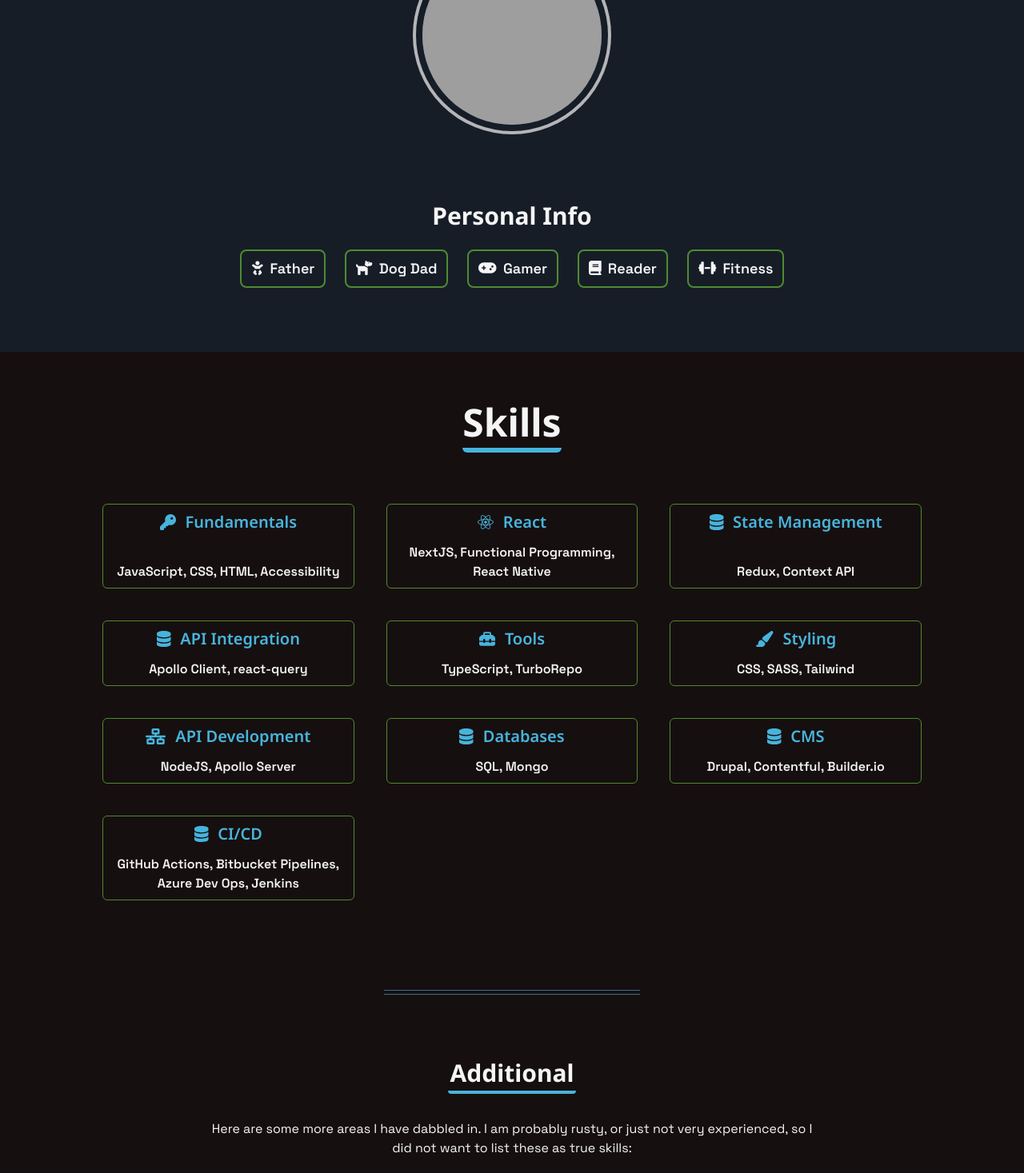
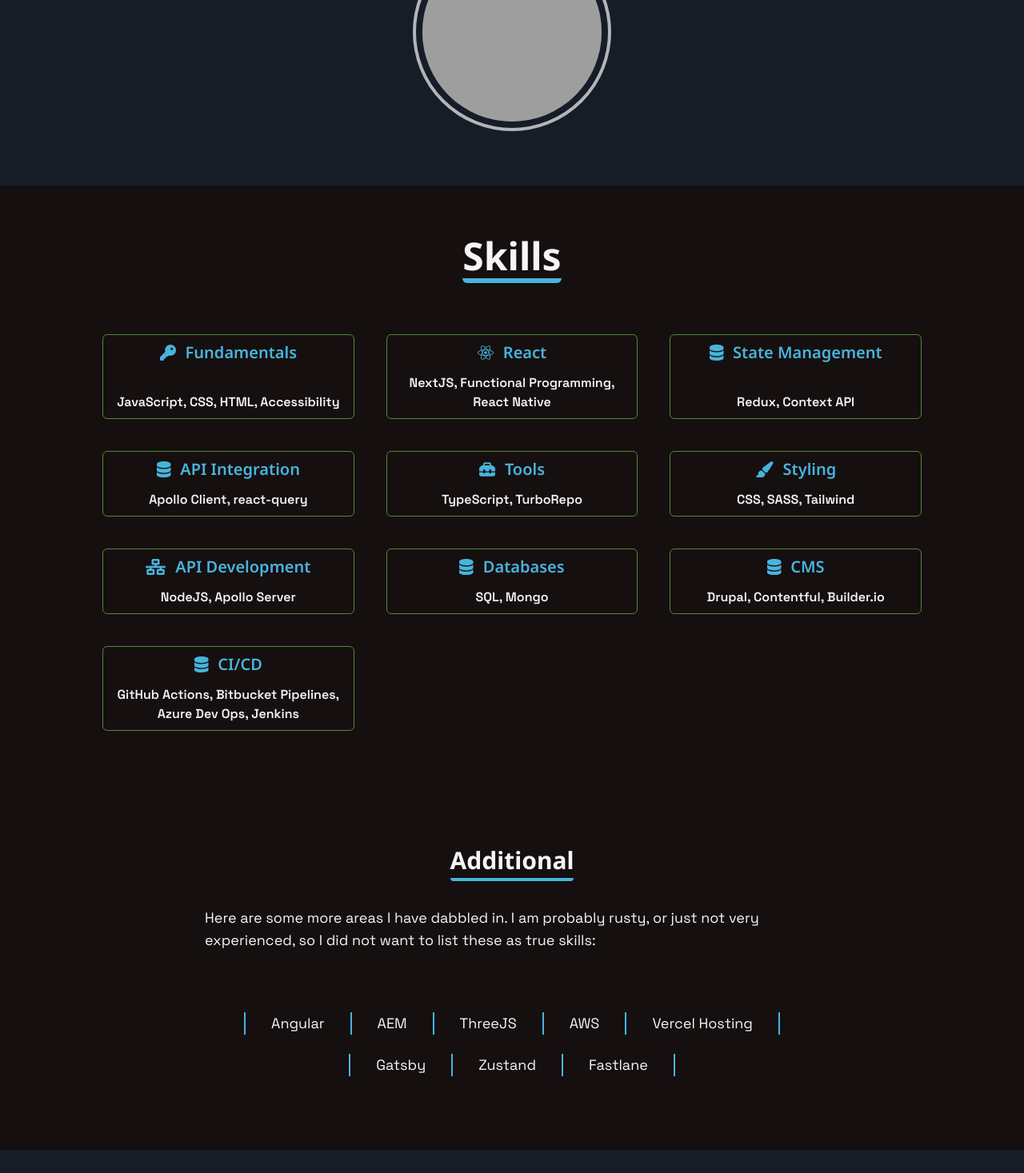
Before and after one commit to jrigert/portfolio, a Next.js app: page / in a window 1280 px wide. Shown: the part 1330-2797 px from the top of the page at 80% size. Built offline with nearby package versions, Linux system fonts and the light colour scheme; grey boxes are pictures that could not be loaded.

Commit message:
- adding underline directly to Heading component - adding the More section

```diff
--- a/src/components/PageSectionHeading.tsx
+++ b/src/components/PageSectionHeading.tsx
@@ -10,12 +10,13 @@
   /** defaults to vertical */
   enterAnimation?: 'horizontal' | 'vertical';
   title: string;
+  headingClassName?: string;
 }
 
 export const PageSectionHeading: FunctionComponent<PageSectionHeadingProps> = (
   props,
 ) => {
-  const { enterAnimation = 'vertical', title } = props;
+  const { enterAnimation = 'vertical', title, headingClassName } = props;
 
   const { className: animationClassName, registerRef } = useEnterAnimation({
     initialClassName: classNames('opacity-0', {
@@ -34,10 +35,9 @@
           animationClassName,
         )}
       >
-        <Heading tag="h2" className="mb-2">
+        <Heading tag="h2" className={headingClassName} underline>
           {title}
         </Heading>
-        <Underline />
       </div>
     </div>
   );
--- a/src/components/core/Heading.tsx
+++ b/src/components/core/Heading.tsx
@@ -1,3 +1,4 @@
+import { Underline, UnderlineVariant } from '@/components/core/Underline';
 import { classNames, getHeadingClasses } from '@/utils/style';
 import React, { FunctionComponent, PropsWithChildren, useMemo } from 'react';
 
@@ -11,6 +12,9 @@
   > {
   tag: HeadingLevel;
   tagStyle?: HeadingLevel;
+  underline?: boolean;
+  underlineClassName?: string;
+  wrapperClassName?: string;
 }
 
 const sanitizeHeadingLevel = (
@@ -32,6 +36,9 @@
     className,
     tag: tagProp,
     tagStyle: tagStyleProp,
+    underline,
+    underlineClassName,
+    wrapperClassName,
     ...headingProps
   } = props;
   const tag = sanitizeHeadingLevel(tagProp);
@@ -39,12 +46,29 @@
 
   const combinedClassNames = useMemo(() => {
     const headingClassNames = getHeadingClasses({ level: tagStyle });
-    return classNames(headingClassNames, className);
-  }, [className, tagStyle]);
+    return classNames(headingClassNames, { 'mb-1': underline }, className);
+  }, [className, tagStyle, underline]);
 
-  return React.createElement(
+  const headingElement = React.createElement(
     tag,
     { className: combinedClassNames, ...headingProps },
     children,
   );
+
+  if (!underline) {
+    return headingElement;
+  }
+
+  const underlineVariant: UnderlineVariant = ['h1', 'h2'].includes(tagStyle)
+    ? 'medium'
+    : 'skinny';
+
+  return (
+    <div className={classNames('flex', wrapperClassName)}>
+      <div>
+        {headingElement}
+        <Underline className={underlineClassName} variant={underlineVariant} />
+      </div>
+    </div>
+  );
 };
--- a/src/components/core/Underline.tsx
+++ b/src/components/core/Underline.tsx
@@ -2,9 +2,11 @@
 import { classNames } from '@/utils/style';
 import type { FunctionComponent } from 'react';
 
+export type UnderlineVariant = 'skinny' | 'medium';
+
 export interface UnderlineProps extends WithClassName {
   /** defaults to medium */
-  variant?: 'skinny' | 'medium';
+  variant?: UnderlineVariant;
 }
 
 export const Underline: FunctionComponent<UnderlineProps> = (props) => {
--- a/src/config/homepage.tsx
+++ b/src/config/homepage.tsx
@@ -1,6 +1,7 @@
 import { HomePageSectionProps } from '@/pages/home';
 import { HomeAbout } from '@/pages/home/About';
 import { HomeExperience } from '@/pages/home/Experience';
+import { HomeMore } from '@/pages/home/HomeMore';
 import { HomeSkills } from '@/pages/home/Skills';
 import { HomeWelcome } from '@/pages/home/Welcome';
 import { FunctionComponent } from 'react';
@@ -37,5 +38,10 @@
       id: 'experience',
       Component: HomeExperience,
     },
+    {
+      linkLabel: 'More',
+      id: 'more',
+      Component: HomeMore,
+    },
   ],
 } as const;
--- a/src/pages/home/About.tsx
+++ b/src/pages/home/About.tsx
@@ -1,19 +1,10 @@
 'use client';
 
-import { Badge } from '@/components/core/Badge';
 import { FadeInContainer } from '@/components/animation/FadeInContainer';
-import { Heading } from '@/components/core/Heading';
 import { ImageCircle } from '@/components/core/ImageCircle';
 import { PageSection } from '@/components/PageSection';
 import { PageSectionHeading } from '@/components/PageSectionHeading';
 import { HomePageSectionProps } from '@/pages/home/index';
-import {
-  faDog,
-  faBaby,
-  faGamepad,
-  faBook,
-  faDumbbell,
-} from '@fortawesome/free-solid-svg-icons';
 import type { FunctionComponent } from 'react';
 
 export const HomeAbout: FunctionComponent<HomePageSectionProps> = (props) => {
@@ -41,20 +32,6 @@
       <div className="mt-16 flex justify-center">
         <ImageCircle src="/images/me.png" alt="A picture of me, Jon Rigert" />
       </div>
-
-      <FadeInContainer>
-        <Heading tag="h3" className="mb-6 mt-24 text-center">
-          Personal Info
-        </Heading>
-
-        <ul className="flex flex-wrap justify-center gap-6">
-          <Badge icon={faBaby} label="Father" />
-          <Badge icon={faDog} label="Dog Dad" />
-          <Badge icon={faGamepad} label="Gamer" />
-          <Badge icon={faBook} label="Reader" />
-          <Badge icon={faDumbbell} label="Fitness" />
-        </ul>
-      </FadeInContainer>
     </PageSection>
   );
 };
--- a/src/pages/home/Experience.tsx
+++ b/src/pages/home/Experience.tsx
@@ -77,7 +77,7 @@
 
   return (
     <PageSection id={id} fullHeight variant="secondary">
-      <PageSectionHeading title="Experience" />
+      <PageSectionHeading title="Experience" headingClassName="mb-3" />
 
       <div className="mx-auto max-w-screen-lg py-20">
         {CARDS.map((card, index) => (
--- /dev/null
+++ b/src/pages/home/HomeMore.tsx
@@ -0,0 +1,60 @@
+'use client';
+
+import { FadeInContainer } from '@/components/animation/FadeInContainer';
+import { Badge } from '@/components/core/Badge';
+import { Heading } from '@/components/core/Heading';
+import { PageSection } from '@/components/PageSection';
+import { PageSectionHeading } from '@/components/PageSectionHeading';
+import { HomePageSectionProps } from '@/pages/home/index';
+import {
+  faBaby,
+  faBook,
+  faDog,
+  faDumbbell,
+  faGamepad,
+} from '@fortawesome/free-solid-svg-icons';
+import { FunctionComponent } from 'react';
+
+export const HomeMore: FunctionComponent<HomePageSectionProps> = (props) => {
+  const { id } = props;
+
+  return (
+    <PageSection id={id}>
+      <PageSectionHeading title="More About Me" />
+
+      <FadeInContainer>
+        <Heading
+          tag="h3"
+          wrapperClassName="mb-12 mt-24 justify-center"
+          underline
+        >
+          Personal Info
+        </Heading>
+
+        <ul className="flex flex-wrap justify-center gap-6">
+          <Badge icon={faBaby} label="Father" />
+          <Badge icon={faDog} label="Dog Dad" />
+          <Badge icon={faGamepad} label="Gamer" />
+          <Badge icon={faBook} label="Reader" />
+          <Badge icon={faDumbbell} label="Fitness" />
+        </ul>
+      </FadeInContainer>
+
+      <FadeInContainer>
+        <Heading
+          tag="h3"
+          wrapperClassName="mb-6 mt-40 justify-center"
+          underline
+        >
+          Education
+        </Heading>
+
+        <div className="mx-auto mt-12 max-w-screen-lg">
+          <Heading tag="h4">B.S. Game and Simulation Programming</Heading>
+          <p className="text-primary">DeVry University</p>
+          <p>2005 - 2009</p>
+        </div>
+      </FadeInContainer>
+    </PageSection>
+  );
+};
--- a/src/pages/home/Skills.tsx
+++ b/src/pages/home/Skills.tsx
@@ -151,17 +151,14 @@
       </div>
 
       <FadeInContainer>
-        <HorizontalDivider className="mb-20 mt-28" />
-
         <div className="flex flex-col items-center justify-center">
-          <Heading tag="h3" className="mb-1 text-center">
+          <Heading tag="h3" wrapperClassName="mt-36" underline>
             Additional
           </Heading>
-          <Underline className="w-40" variant="skinny" />
         </div>
 
         <div className="mx-auto max-w-screen-md">
-          <p className="mx-auto mt-8 max-w-3xl text-center">
+          <p className="mt-8 text-lg">
             Here are some more areas I have dabbled in. I am probably rusty, or
             just not very experienced, so I did not want to list these as true
             skills:
```
